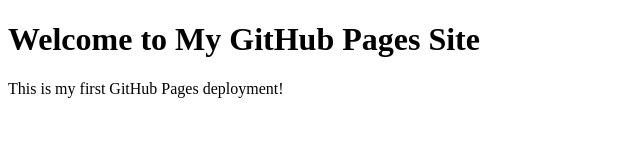
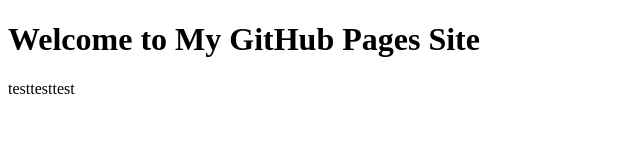
Before and after one commit to mametyralove/my-first-web-app, a plain HTML site: page index.html in a window 1280 px wide. Shown: the whole page, without its empty margins (0-640 px from the left). Drawn offline with Linux system fonts and the light colour scheme.

Commit message:
Add files via upload

```diff
--- a/index.html
+++ b/index.html
@@ -7,6 +7,6 @@
 </head>
 <body>
     <h1>Welcome to My GitHub Pages Site</h1>
-    <p>This is my first GitHub Pages deployment!</p>
+    <p>testtesttest</p>
 </body>
 </html>
```
